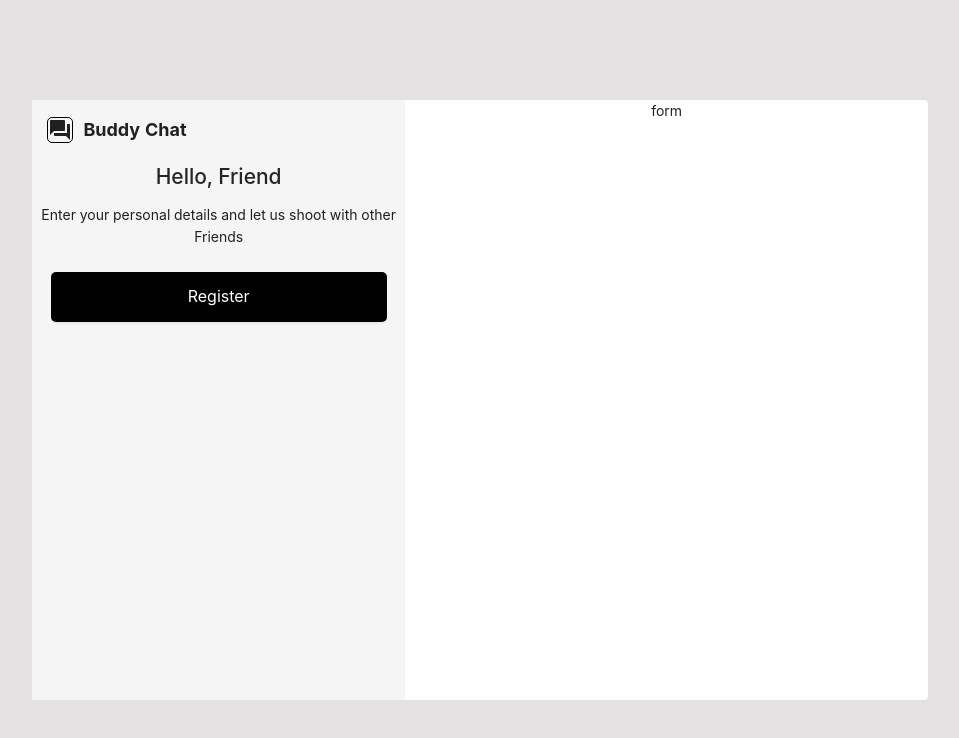
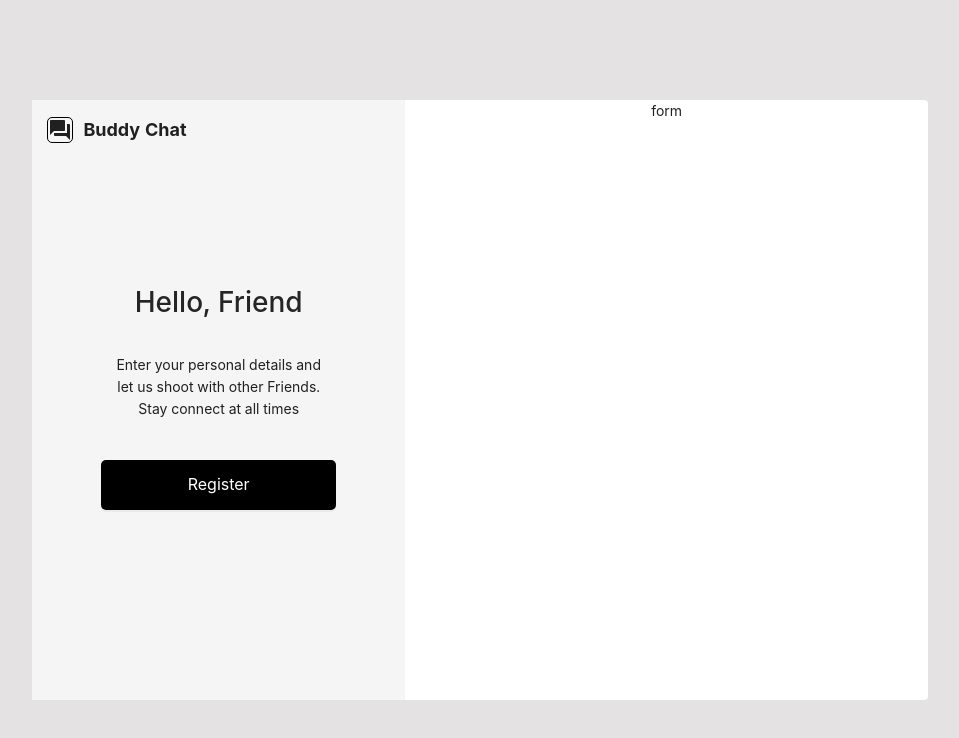
Before and after one commit to Ofoli/buddy-chat, a React (Create React App) app: page / in a window 1280 px wide. Shown: the top 738 px of the page, without its empty margins (160-1119 px from the left). Built offline with nearby package versions, Linux system fonts and the light colour scheme.

Commit message:
completed login side-info ui

```diff
--- a/src/features/login-register/login.tsx
+++ b/src/features/login-register/login.tsx
@@ -1,5 +1,5 @@
 import { Grid } from "@mui/material";
-import classes from "./login-register.module.css";
+import classes from "./styles/login-register.module.css";
 import { BaseButton, AppLogo } from "./index/imports";
 
 export default function Login() {
@@ -12,11 +12,23 @@ export default function Login() {
     >
       <Grid item md={5} className={classes.side_info__container}>
         <AppLogo />
-        <h2>Hello, Friend</h2>
-        <p>Enter your personal details and let us shoot with other Friends</p>
-        <div>
-          <BaseButton label="Register" onClick={() => console.log()} />
-        </div>
+        <Grid
+          className={classes.side_info__body}
+          container
+          direction="column"
+          justifyContent="center"
+          alignItems="center"
+          gap={2}
+        >
+          <h1>Hello, Friend</h1>
+          <p className={classes.side_info__message}>
+            Enter your personal details and let us shoot with other Friends.
+            Stay connect at all times
+          </p>
+          <div className={classes.side_info__btn_container}>
+            <BaseButton label="Register" onClick={() => console.log("click")} />
+          </div>
+        </Grid>
       </Grid>
       <Grid item md={7} className={classes.login__form_container}>
         form
--- a/src/features/login-register/login-register.module.css
+++ b/src/features/login-register/styles/login-register.module.css
@@ -8,6 +8,16 @@
   background: var(--clr-primary-100);
 }
 
+.side_info__body {
+  height: 80%;
+}
+.side_info__message {
+  width: 60%;
+}
+.side_info__btn_container {
+  width: 70%;
+}
+
 .login__form_container {
   height: 100%;
 }
```
